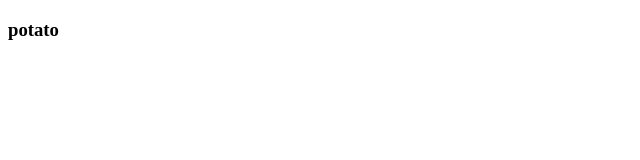
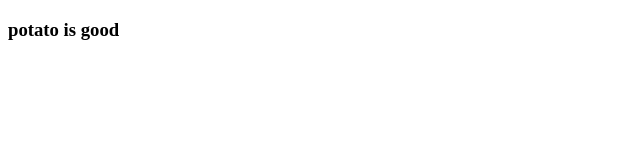
Before and after one commit to krh1024/react-app, a React (Create React App) app: page / in a window 1280 px wide. Shown: the top 160 px of the page, without its empty margins (0-640 px from the left). Built offline with nearby package versions, Linux system fonts and the light colour scheme.

Commit message:
test 0.0.1

```diff
--- a/src/components/Potato.js
+++ b/src/components/Potato.js
@@ -1,7 +1,7 @@
 function Potato() {
     return (
         <div>
-            <h3>potato</h3>
+            <h3>potato is good</h3>
         </div>
     );
 }
```
Also changed, not shown: src/App.js (line endings or trailing spaces).
